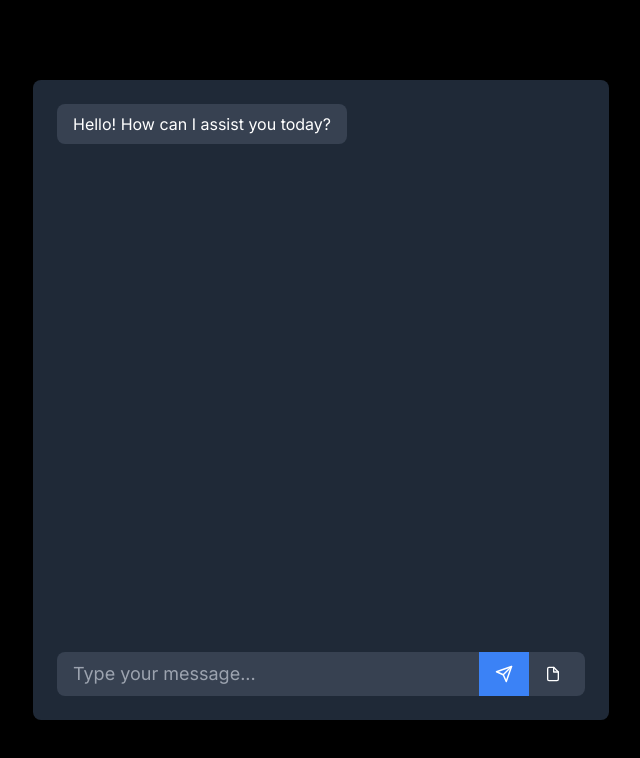
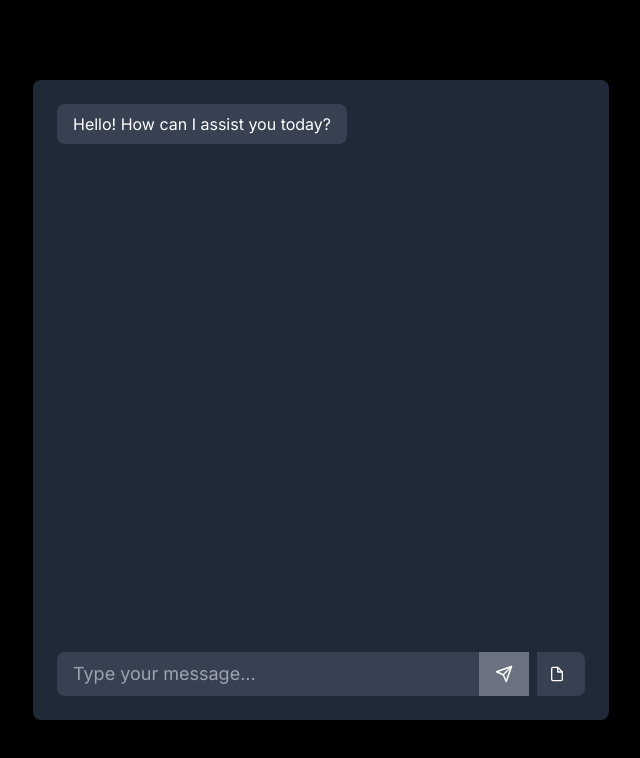
Before and after one commit to Samandar-Jumanov/chatbot-inter, a Next.js app: page / in a window 1280 px wide. Shown: the top 758 px of the page, without its empty margins (319-959 px from the left). Built offline with nearby package versions, Linux system fonts and the light colour scheme.

Commit message:
optimized

```diff
--- a/app/page.tsx
+++ b/app/page.tsx
@@ -1,7 +1,7 @@
 "use client"
 
 import { useState, useRef, useEffect } from 'react';
-import { Buttons } from "@/components/Buttons"
+import Buttons  from "@/components/Buttons"
 import { IMessageType } from "@/types/chat-bot"
 import { Messages } from '@/components/Messages';
 
@@ -12,7 +12,14 @@ export default function Home() {
 
   const [inputValue, setInputValue] = useState<string>('');
   const [selectedFile, setSelectedFile] = useState<File | null>(null);
+
   const chatBoxRef = useRef<HTMLDivElement>(null);
+
+  const handleRemoveFile = () => {
+    setSelectedFile(null);
+    setInputValue(''); // Clear input value when removing the file
+  };
+
 
   const scrollToBottom = () => {
     chatBoxRef.current?.scrollTo(0, chatBoxRef.current?.scrollHeight);
@@ -67,6 +74,8 @@ export default function Home() {
         handleFileUpload={handleFileUpload}
         handleSendMessage={handleSendMessage}
         selectedFile={selectedFile}
+        handleRemoveFile={handleRemoveFile}
+
         />
 
       </div>
--- a/components/Buttons.tsx
+++ b/components/Buttons.tsx
@@ -1,20 +1,23 @@
 import React from 'react';
-import { FiSend, FiFile } from 'react-icons/fi';
-import { IButtonsProps } from "@/types/chat-bot"
+import { FiSend, FiFile, FiX } from 'react-icons/fi';
+import { IButtonsProps } from "@/types/chat-bot";
 
-export const Buttons: React.FC<IButtonsProps> = ({
+const Buttons: React.FC<IButtonsProps> = ({
   inputValue,
   setInputValue,
   handleSendMessage,
   handleFileUpload,
-  selectedFile
+  selectedFile,
+  handleRemoveFile
 }) => {
 
+  const inputPlaceholder = selectedFile ? `File: ${selectedFile.name}` : 'Type your message...';
+
   return (
-    <div className="flex mt-4">
+    <div className="flex mt-4 relative">
       <input
         type="text"
-        placeholder={selectedFile ? `File: ${selectedFile.name}` : "Type your message..."}
+        placeholder={inputPlaceholder}
         className="flex-1 px-4 py-2 rounded-l-lg bg-gray-700 focus:outline-none text-white text-lg"
         value={inputValue}
         onChange={(e) => setInputValue(e.target.value)}
@@ -22,13 +25,24 @@ export const Buttons: React.FC<IButtonsProps> = ({
       />
 
       <button
-        className="px-4 py-2 bg-blue-500 rounded-l-none hover:bg-blue-600 focus:outline-none"
+        className={`px-4 py-2 ${!inputValue && !selectedFile ? 'bg-gray-500 cursor-not-allowed' : 'bg-blue-500 hover:bg-blue-600'} rounded-l-none focus:outline-none`}
         onClick={handleSendMessage}
+        disabled={!inputValue && !selectedFile}
       >
         <FiSend className="text-white text-lg" />
       </button>
 
-      <label htmlFor="file-upload" className="px-4 py-2 bg-gray-700 rounded-r-lg cursor-pointer flex items-center">
+      {selectedFile && (
+        <button
+          className="ml-2 px-3 py-2 flex items-center justify-center bg-red-500 rounded-full"
+          onClick={handleRemoveFile}
+        >
+          <FiX className="text-white text-lg" />
+        </button>
+      )}
+
+      {!selectedFile && (
+        <label htmlFor="file-upload" className="ml-2 px-3 py-2 flex items-center justify-center bg-gray-700 rounded-r-lg cursor-pointer">
           <FiFile className="mr-2" />
           <input
             id="file-upload"
@@ -37,6 +51,9 @@ export const Buttons: React.FC<IButtonsProps> = ({
             onChange={handleFileUpload}
           />
         </label>
+      )}
     </div>
   );
 }
+
+export default Buttons;
--- a/types/chat-bot.tsx
+++ b/types/chat-bot.tsx
@@ -15,5 +15,6 @@ export type IButtonsProps = {
     setInputValue : ( arg : string ) => void ,
     handleFileUpload : ( e: React.ChangeEvent<HTMLInputElement>  ) => void ,
     handleSendMessage : (  ) => void ,
-    selectedFile  : File | null
+    selectedFile  : File | null,
+    handleRemoveFile : ( ) => void
 }
```
Lines whose indentation alone changed are shown as unchanged.
